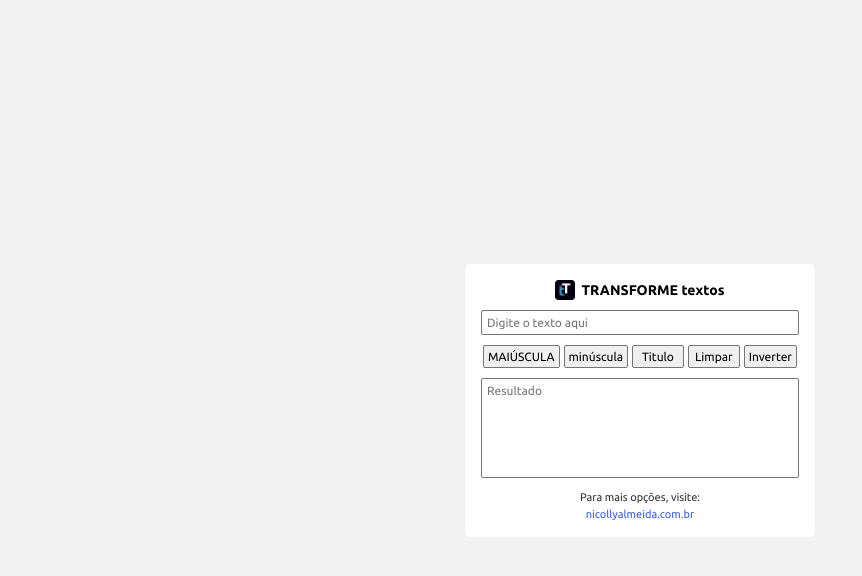
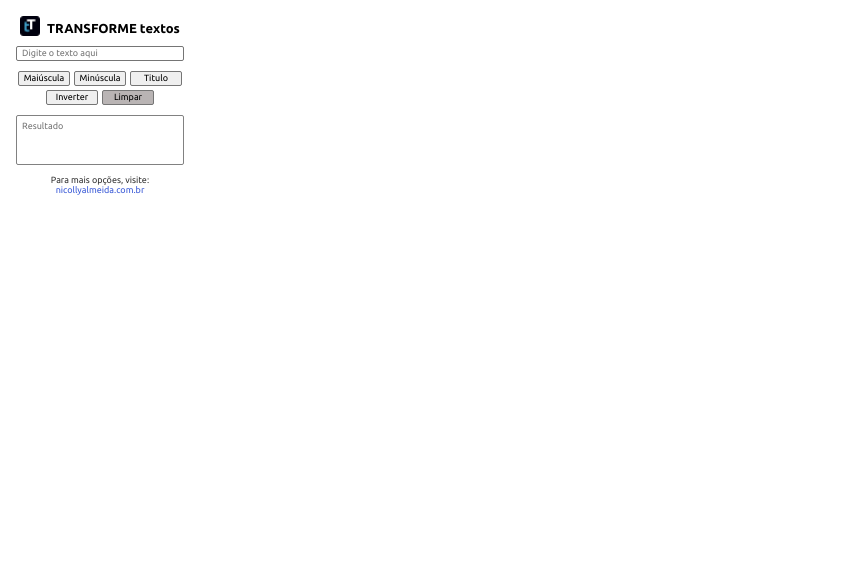
Before and after one commit to NicAlmeida/extTransformeTexto, a browser extension: page index.html in a window 1280 px wide. Shown: the whole page, without its empty margins (0-862 px from the left). Drawn offline with Linux system fonts and the light colour scheme.

Commit message:
update: atualizando o layout

```diff
--- a/index.html
+++ b/index.html
@@ -30,11 +30,11 @@
       />
 
       <div class="container-button">
-        <button type="button" class="btn" id="btnMaiuscula">MAIÚSCULA</button>
-        <button type="button" class="btn" id="btnMinuscula">minúscula</button>
+        <button type="button" class="btn" id="btnMaiuscula">Maiúscula</button>
+        <button type="button" class="btn" id="btnMinuscula">Minúscula</button>
         <button type="button" class="btn" id="btnTitulo">Titulo</button>
+        <button type="button" class="btn" id="btnInverter">Inverter</button>
         <button type="button" class="btn" id="btnLimpar">Limpar</button>
-        <button type="button" class="btn" id="btnInverter">Inverter</button>
       </div>
 
       <textarea
--- a/style.css
+++ b/style.css
@@ -5,28 +5,25 @@
   font-family: "Ubuntu", sans-serif;
 }
 
-body {
-  background-color: #f2f2f2;
-  display: flex;
-  align-items: center;
-  justify-content: center;
-  height: 100vh;
-}
-
 .container-pai {
   background-color: #ffffff;
   padding: 16px;
-  width: 350px;
+  width: 200px;
+  height: 200px;
   border-radius: 6px;
   text-align: center;
 }
 
+strong {
+  font-size: 13px;
+}
+
 .cabecalho {
   display: flex;
-  align-items: center;
+  align-items: flex-end;
   justify-content: center;
-  gap: 6px;
-  margin-bottom: 10px;
+  gap: 7px;
+  margin-bottom: 5px;
 }
 
 .logo {
@@ -40,28 +37,35 @@ body {
 
 .input-text {
   width: 100%;
+  height: 15px;
   padding: 5px;
   border: 1px solid #757575;
   border-radius: 2px;
   margin-bottom: 8px;
-  font-size: 12px;
+  font-size: 9px;
 }
 
 .container-button {
   display: flex;
-  justify-content: space-between;
+  justify-content: center;
   margin-bottom: 8px;
+  flex-wrap: wrap;
+  flex-direction: row;
 }
 
 .btn {
-  width: 35%;
+  width: 52px;
+  height: 15px;
   padding: 4px;
   margin: 2px;
-  font-size: 12px;
+  font-size: 9px;
   border: 1px solid #757575;
   border-radius: 2px;
   background-color: #efefef;
   cursor: pointer;
+  display: flex;
+  justify-content: center;
+  align-items: center;
 }
 
 .btn:hover {
@@ -69,27 +73,41 @@ body {
   transition: 0.5s;
 }
 
+#btnLimpar {
+  background-color: #b9b4b4;
+}
+
+#btnLimpar:hover {
+  background-color: #a1a1a1;
+  transition: 0.5s;
+}
+
 .result {
   width: 100%;
-  height: 100px;
+  height: 50px;
   padding: 5px;
-  border: 1px solid #757575;
+  border: 1px solid #818181;
   border-radius: 2px;
   resize: none;
-  font-size: 12px;
+  font-size: 9px;
   color: #333;
-  margin-bottom: 10px;
+  margin-bottom: 5px;
+}
+
+.footer {
+  padding: 2px;
 }
 
 .footer p {
-  font-size: 11px;
+  font-size: 9px;
   color: #333;
 }
 
 .footer a {
   color: #3b5bd7;
   text-decoration: none;
-  font-size: 11px;
+  font-size: 9px;
+  display: block;
 }
 
 .footer a:hover {
```
